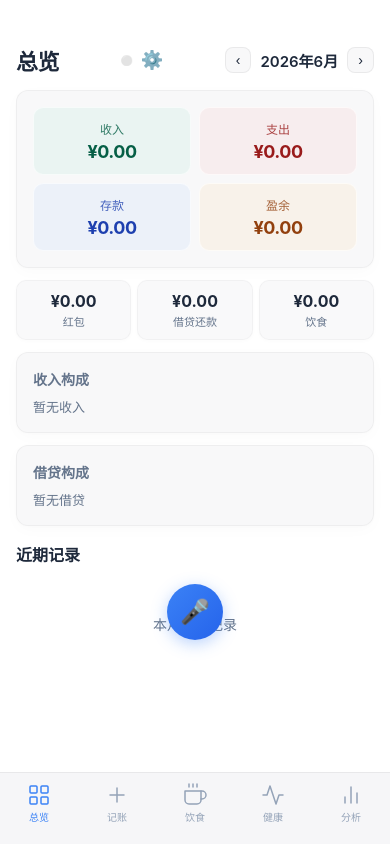
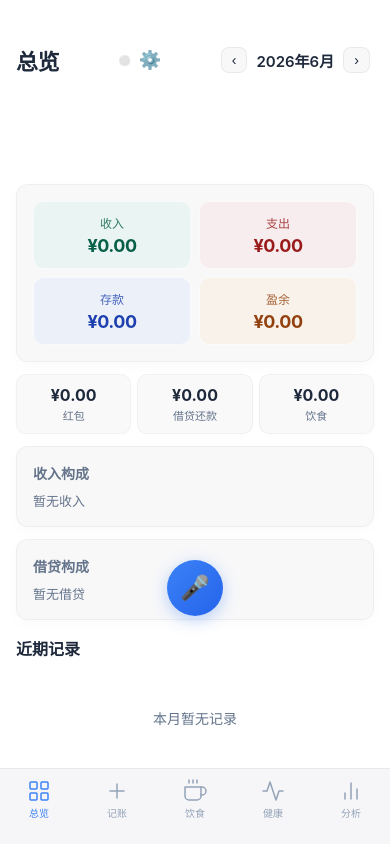
Before and after one commit to guqin88/-, a website: page index.html in a window 390 px wide. Drawn offline with Linux system fonts and the light colour scheme.

Commit message:
fix: 内容区顶部加100px间距，清除overflow裁剪

```diff
--- a/css/app.css
+++ b/css/app.css
@@ -197,19 +197,25 @@ body{font-family:-apple-system,BlinkMacSystemFont,"SF Pro","PingFang SC","Helvet
 /* ============================================================ */
 /* Mobile: 全屏展示 - 覆盖 sticky 和溢出问题 */
 /* ============================================================ */
-@media (max-width: 430px) {
+
+/* ============================================================ */
+/* Mobile: 全屏展示 */
+/* ============================================================ */
+@media (max-width: 768px) {
   body {
+    margin: 0;
+    padding: 0;
     align-items: flex-start;
     justify-content: flex-start;
-    min-height: 100dvh; min-height: 0;
+    min-height: 100dvh;
   }
   .phone-frame {
-    width: 100%;
-    height: 100dvh; min-height: 0;
-    max-height: 100dvh; min-height: 0;
-    border-radius: 0;
-    box-shadow: none;
-    overflow: clip;
+    width: 100% !important;
+    height: 100dvh !important;
+    max-height: none !important;
+    border-radius: 0 !important;
+    box-shadow: none !important;
+    overflow: visible !important;
   }
   .dynamic-island {
     display: none !important;
@@ -217,33 +223,31 @@ body{font-family:-apple-system,BlinkMacSystemFont,"SF Pro","PingFang SC","Helvet
   .app-header {
     position: static !important;
     top: 0 !important;
-    padding-top: max(12px, env(safe-area-inset-top, 0px));
-    padding-bottom: 6px;
+    padding-top: max(44px, env(safe-area-inset-top, 44px));
+    padding-bottom: 8px;
     z-index: auto !important;
     flex-shrink: 0;
   }
   .app-content {
-    flex: 1; min-height: 0;
+    flex: 1;
+    min-height: 0;
     overflow-y: auto;
     -webkit-overflow-scrolling: touch;
-    padding: 8px 16px 120px;
+    padding: 100px 16px 140px;
   }
   .bottom-tabs {
     position: static !important;
     bottom: auto !important;
     flex-shrink: 0;
-    padding: 6px 0 calc(16px + env(safe-area-inset-bottom, 0px));
+    padding: 6px 0 calc(20px + env(safe-area-inset-bottom, 0px));
     z-index: auto !important;
+  }
+  .month-selector {
+    padding-right: 4px;
   }
   .voice-fab {
     position: sticky;
     bottom: 12px;
     z-index: 50;
-    display: flex;
-    justify-content: center;
-    pointer-events: none;
-  }
-  .voice-fab-btn {
-    pointer-events: auto;
   }
 }
--- a/www/css/app.css
+++ b/www/css/app.css
@@ -197,19 +197,25 @@ body{font-family:-apple-system,BlinkMacSystemFont,"SF Pro","PingFang SC","Helvet
 /* ============================================================ */
 /* Mobile: 全屏展示 - 覆盖 sticky 和溢出问题 */
 /* ============================================================ */
-@media (max-width: 430px) {
+
+/* ============================================================ */
+/* Mobile: 全屏展示 */
+/* ============================================================ */
+@media (max-width: 768px) {
   body {
+    margin: 0;
+    padding: 0;
     align-items: flex-start;
     justify-content: flex-start;
-    min-height: 100dvh; min-height: 0;
+    min-height: 100dvh;
   }
   .phone-frame {
-    width: 100%;
-    height: 100dvh; min-height: 0;
-    max-height: 100dvh; min-height: 0;
-    border-radius: 0;
-    box-shadow: none;
-    overflow: clip;
+    width: 100% !important;
+    height: 100dvh !important;
+    max-height: none !important;
+    border-radius: 0 !important;
+    box-shadow: none !important;
+    overflow: visible !important;
   }
   .dynamic-island {
     display: none !important;
@@ -217,33 +223,31 @@ body{font-family:-apple-system,BlinkMacSystemFont,"SF Pro","PingFang SC","Helvet
   .app-header {
     position: static !important;
     top: 0 !important;
-    padding-top: max(12px, env(safe-area-inset-top, 0px));
-    padding-bottom: 6px;
+    padding-top: max(44px, env(safe-area-inset-top, 44px));
+    padding-bottom: 8px;
     z-index: auto !important;
     flex-shrink: 0;
   }
   .app-content {
-    flex: 1; min-height: 0;
+    flex: 1;
+    min-height: 0;
     overflow-y: auto;
     -webkit-overflow-scrolling: touch;
-    padding: 8px 16px 120px;
+    padding: 100px 16px 140px;
   }
   .bottom-tabs {
     position: static !important;
     bottom: auto !important;
     flex-shrink: 0;
-    padding: 6px 0 calc(16px + env(safe-area-inset-bottom, 0px));
+    padding: 6px 0 calc(20px + env(safe-area-inset-bottom, 0px));
     z-index: auto !important;
+  }
+  .month-selector {
+    padding-right: 4px;
   }
   .voice-fab {
     position: sticky;
     bottom: 12px;
     z-index: 50;
-    display: flex;
-    justify-content: center;
-    pointer-events: none;
-  }
-  .voice-fab-btn {
-    pointer-events: auto;
   }
 }
```
